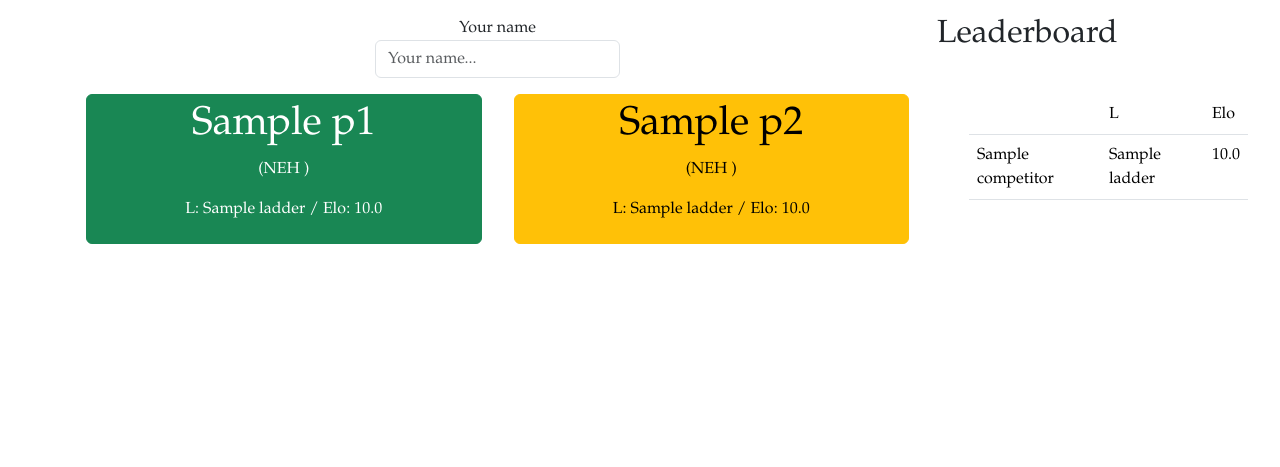
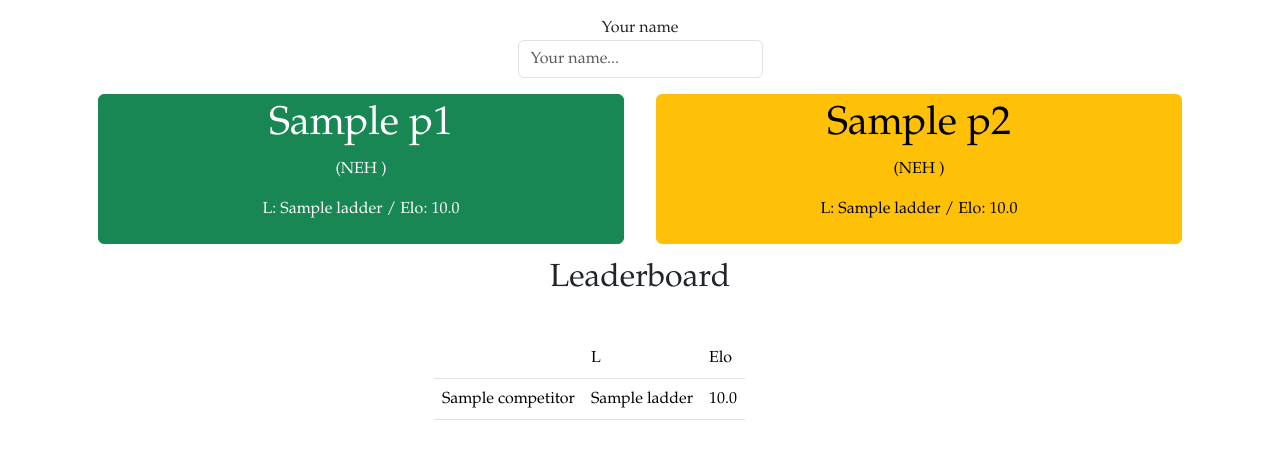
Before and after one commit to jftsang/hymnsmash, a Flask app: template templates/index.html in a window 1280 px wide. Shown: the top 467 px of the page. Run offline with Flask 3, Linux system fonts and the light colour scheme; the template is opened without the code that fills it: most values are stand-ins (such as "Sample title", 1, 10 or a date in 2020).

Commit message:
[experimental] improved layout

```diff
--- a/static/styles.css
+++ b/static/styles.css
@@ -9,12 +9,13 @@ div.competitor {
 
 div.sidebar-div {
     height: 100%;
-    max-height: 100vh;
+    align-items: center;
+    max-width: 500px;
 }
 
 div.leaderboard-div {
     position: absolute;
     padding: 2em;
-    max-height: 80%;
+    max-height: 50%;
     overflow-y: scroll;
 }
--- a/templates/base.html
+++ b/templates/base.html
@@ -25,13 +25,13 @@
     </ul>
 {% endwith %}
 <div class="container">
-    <div class="row">
+    <div class="flex">
         <div id="mainDiv" class="container col">
             {% block content %}
             {% endblock %}
         </div>
 
-        <div id="sidebarDiv" class="sidebar-div container col-3">
+        <div id="sidebarDiv" class="sidebar-div container col">
             {% block sidebar %}
             {% endblock %}
         </div>
--- a/templates/leaderboard.html
+++ b/templates/leaderboard.html
@@ -1,4 +1,4 @@
-<h2>Leaderboard</h2>
+<h2 class="text-center">Leaderboard</h2>
 <div class="leaderboard-div overflow-auto">
     <table id="leaderboard" class="table">
         <thead>
```
